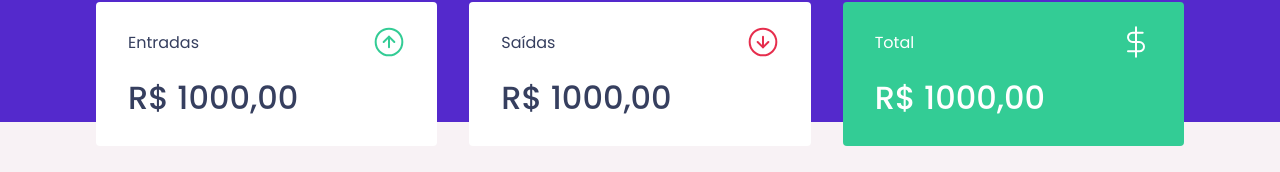
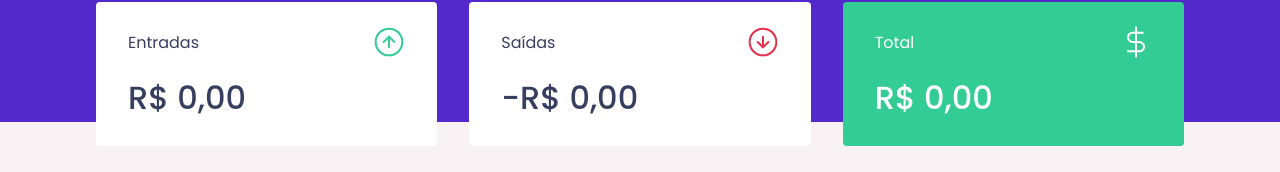
Before and after one commit to jonasborges93/02-dtmoney, a React (Create React App) app: page / in a window 1280 px wide. Shown: the part 150-322 px from the top of the page. Built offline with nearby package versions, Linux system fonts and the light colour scheme; no server answers; what miragejs would draw is missing.

Commit message:
Insert Calculate Summary

```diff
--- a/src/components/Summary/index.tsx
+++ b/src/components/Summary/index.tsx
@@ -12,7 +12,21 @@
 export function Summary(){
     const {transactions} = useContext(TransactionsContext);
 
-    // console.log(transactions);
+    const summary = transactions.reduce((acc, transaction)=>{
+        if( transaction.type === 'deposit'){
+            acc.deposits += transaction.amount;
+            acc.total += transaction.amount;
+        }else{
+            acc.withdraws += transaction.amount;
+            acc.total -= transaction.amount;
+        }
+
+        return acc;
+    },{
+        deposits: 0,
+        withdraws: 0,
+        total: 0
+    })
 
     return (
         <Container>
@@ -21,21 +35,36 @@
                     <p>Entradas</p>
                     <img src={incomeImg} alt="Entradas" />
                 </header>
-                <strong>R$ 1000,00</strong>
+                <strong>
+                    {new Intl.NumberFormat('pt-BR',{
+                        style: 'currency',
+                        currency: 'BRL'
+                    }).format(summary.deposits)}
+                </strong>
             </div>
             <div>
                 <header>
                     <p>Saídas</p>
                     <img src={outcomeImg} alt="Entradas" />
                 </header>
-                <strong>R$ 1000,00</strong>
+                <strong> -
+                    {new Intl.NumberFormat('pt-BR',{
+                        style: 'currency',
+                        currency: 'BRL'
+                    }).format(summary.withdraws)}
+                </strong>
             </div>
             <div>
                 <header>
                     <p>Total</p>
                     <img src={totalImg} alt="Entradas" />
                 </header>
-                <strong>R$ 1000,00</strong>
+                <strong>
+                    {new Intl.NumberFormat('pt-BR',{
+                        style: 'currency',
+                        currency: 'BRL'
+                    }).format(summary.total)}
+                </strong>
             </div>
         </Container>
     )
```
